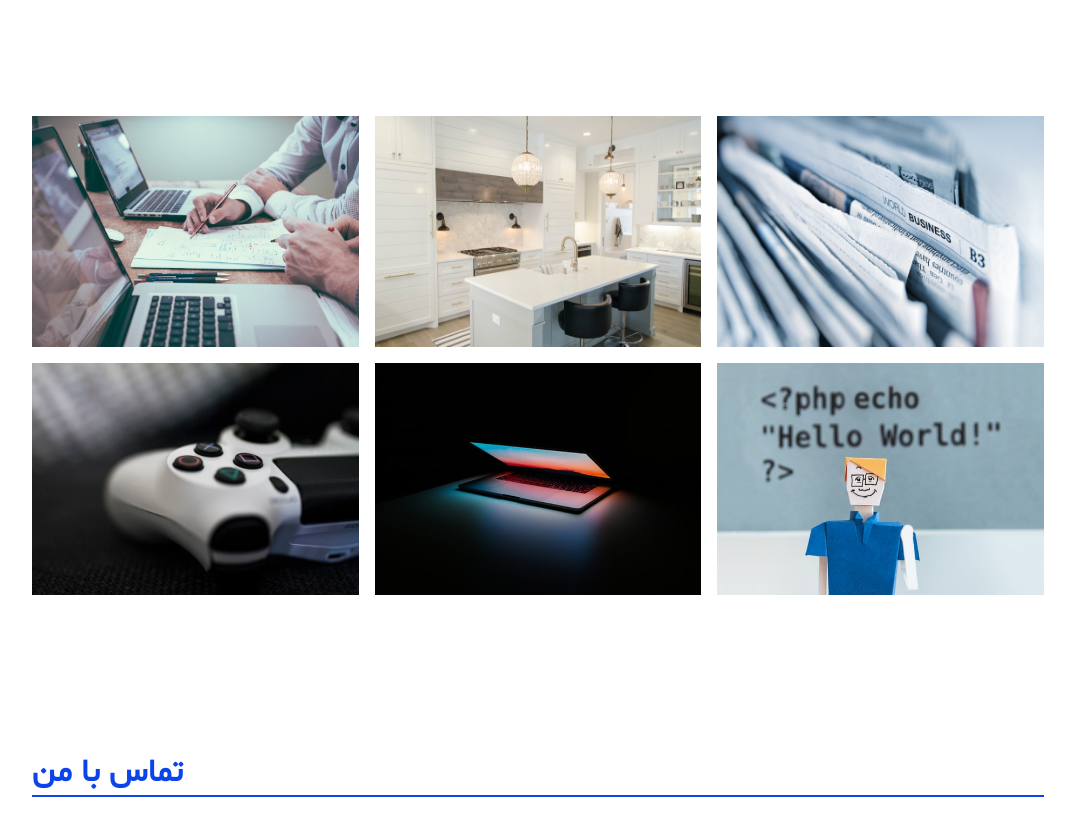
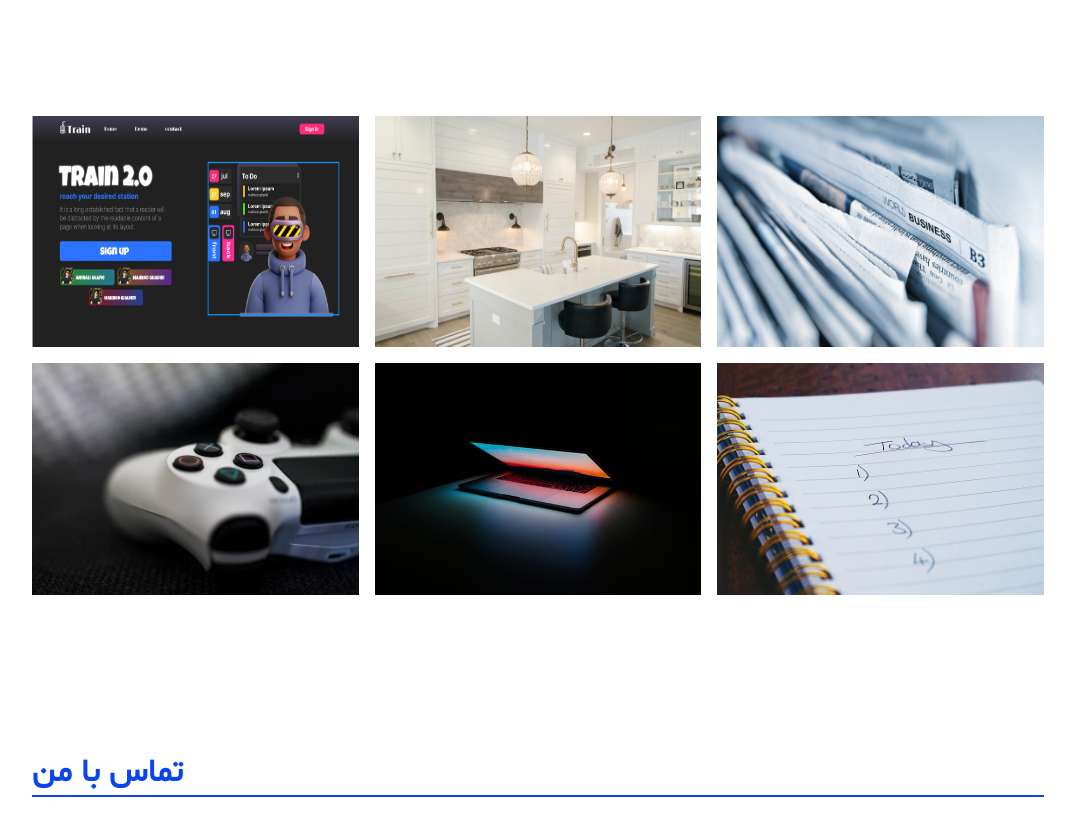
Before and after one commit to Amir6590hossein/My-resume, a plain HTML site: page index.html in a window 1280 px wide. Shown: the part 2068-2904 px from the top of the page, without its empty margins (102-1177 px from the left). Drawn offline with Linux system fonts and the light colour scheme.

Commit message:
edit project image

```diff
--- a/css/style.css
+++ b/css/style.css
@@ -283,9 +283,11 @@ section{
 
 .image-wrapper{
     overflow: hidden;
+
 }
 
 .projects-image{
+
      width: 100%;
      height: 100%;
      vertical-align: middle;
--- a/index.html
+++ b/index.html
@@ -143,7 +143,7 @@
         <div class="projects-container">
           <div class="images-container">
             <div class="image-wrapper">
-              <img src="img/project-1.jfif" alt="" class="projects-image" />
+              <img src="img/Train2.0.png" alt="" class="projects-image" />
             </div>
             <div class="image-wrapper">
               <img src="img/project-2.jfif" alt="" class="projects-image" />
@@ -158,7 +158,7 @@
               <img src="img/project-5.jfif" alt="" class="projects-image" />
             </div>
             <div class="image-wrapper">
-              <img src="img/project-6.jfif" alt="" class="projects-image" />
+              <img src="img/todo.jpg" alt="" class="projects-image" />
             </div>
           </div>
         </div>
```
Also changed, not shown: img/Train2.0.png (added), img/todo.jpg (added).
